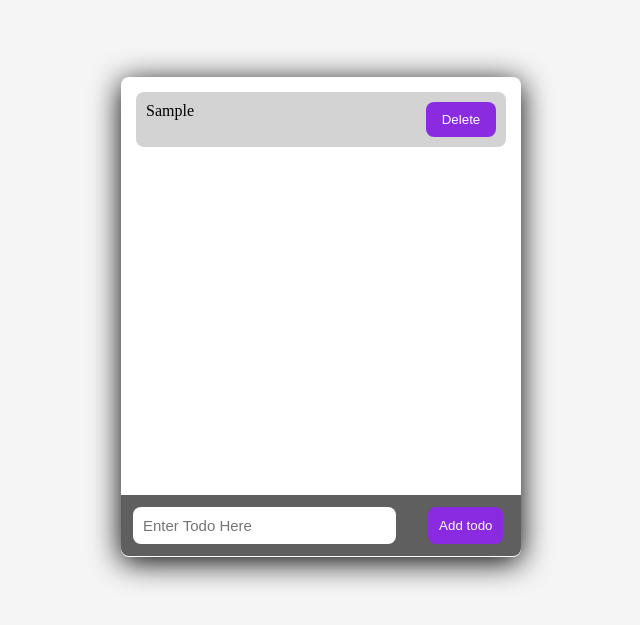
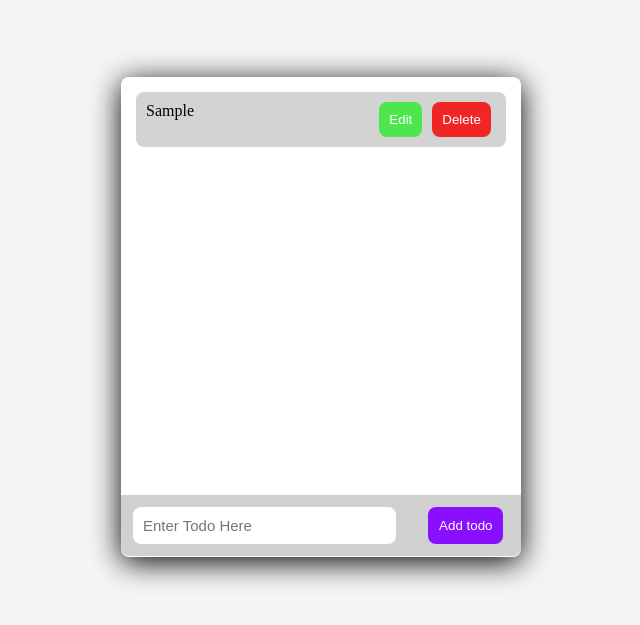
Before and after one commit to aditya9-2/Todo-Basic-Week-3, a plain HTML site: page index.html in a window 1280 px wide. Both pictures are taken after typing "Sample" into the empty fields and a click on the button "Add todo". Shown: the part 139-764 px from the top of the page, without its empty margins (319-959 px from the left). Drawn offline with Linux system fonts and the light colour scheme.

Commit message:
add edit feature

```diff
--- a/script.js
+++ b/script.js
@@ -12,7 +12,12 @@ const addTodo = () => {
         return
 
     } else {
-        newli.innerHTML = `${inpt.value} <span><button id="deleteBtn" onclick="deleteTodo(${index})">Delete</button></span>`;
+        newli.innerHTML = `
+        ${inpt.value} <span>
+            <button id="editBtn" onclick="editTodo(${index})">Edit</button>
+            <button id="deleteBtn" onclick="deleteTodo(${index})">Delete</button>
+        </span>
+        `;
         liBox.appendChild(newli);
     }
 
@@ -20,6 +25,16 @@ const addTodo = () => {
 
     inpt.value = '';
     console.log('add');
+}
+
+const editTodo = (index) => {
+    const li = document.querySelector(`#todo-${index}`);
+    const currentText = li.childNodes[0].textContent.trim();
+    const newText = prompt("Edit your todo:", currentText);
+
+    if (newText !== null && newText !== '') {
+        li.childNodes[0].textContent = newText;
+    }
 }
 
 const deleteTodo = (index) => {
--- a/style.css
+++ b/style.css
@@ -45,17 +45,17 @@ main {
     border-radius: 8px;
     font-size: 16px;
     display: grid;
-    grid-template-columns: 4fr 1fr;
+    grid-template-columns: 4fr 1fr 1fr;
 }
 
 #deleteBtn {
     padding: 10px;
     border-radius: 8px;
-    width: 100%;
+    width: 60px;
     outline: none;
     border: none;
     cursor: pointer;
-    background-color: blueviolet;
+    background-color: rgb(240, 38, 38);
     color: white;
 
     &:hover {
@@ -64,9 +64,24 @@ main {
 
 }
 
+#editBtn {
+    width: 43px;
+    background-color: rgb(77, 231, 77);
+
+    &:hover {
+        opacity: 0.8;
+    }
+
+}
+
+.liBox span {
+    display: flex;
+    gap: 10px;
+    width: 20px;
+}
 
 .inptArea {
-    background-color: rgba(59, 58, 58, 0.807);
+    background-color: rgba(113, 113, 113, 0.33);
     padding: 12px;
     border-bottom-left-radius: 8px;
     border-bottom-right-radius: 8px;
@@ -95,7 +110,7 @@ button {
     outline: none;
     border: none;
     cursor: pointer;
-    background-color: blueviolet;
+    background-color: rgb(139, 15, 255);
     color: white;
 
     &:hover {
```
Also changed, not shown: index.html (+6 -1 lines).
